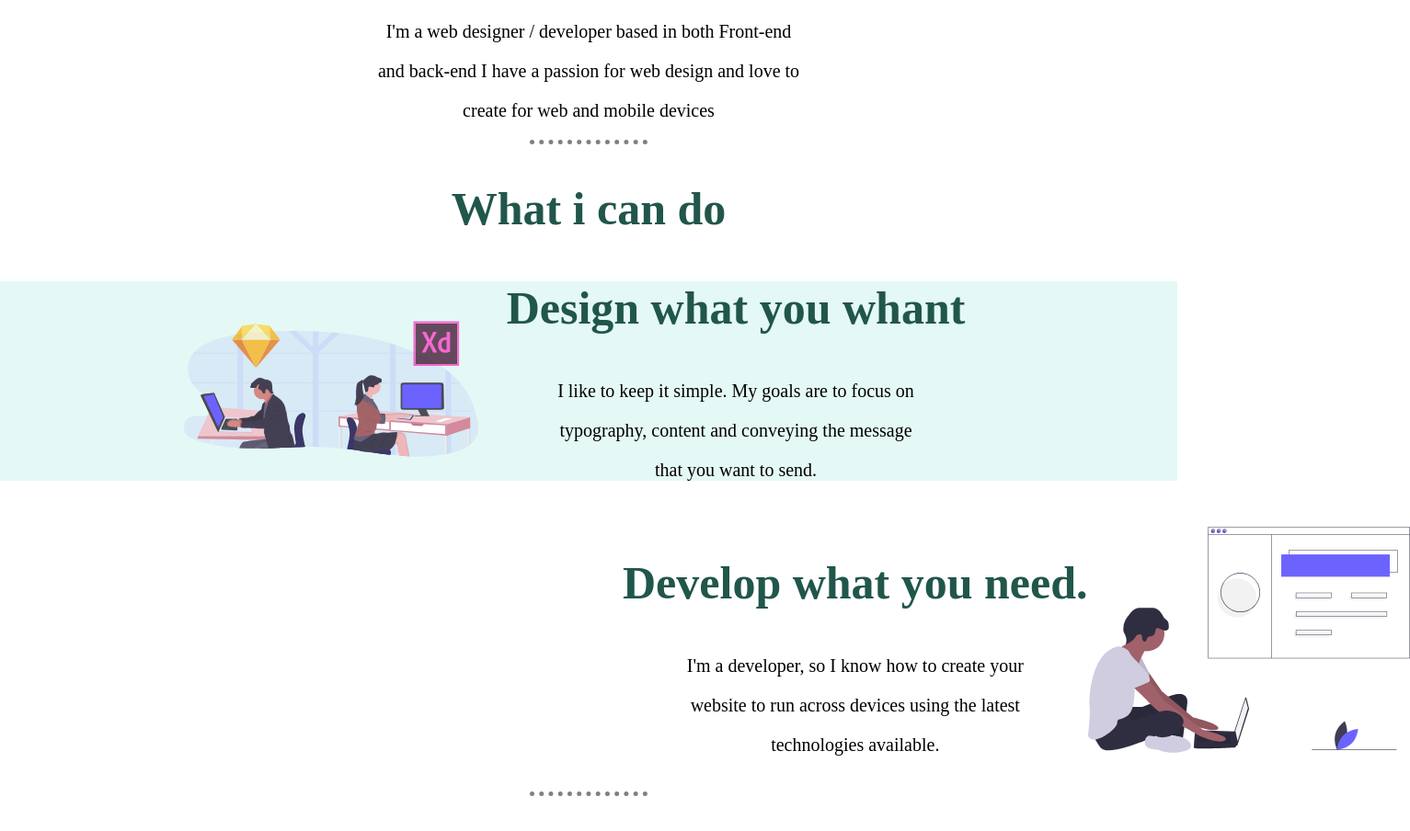
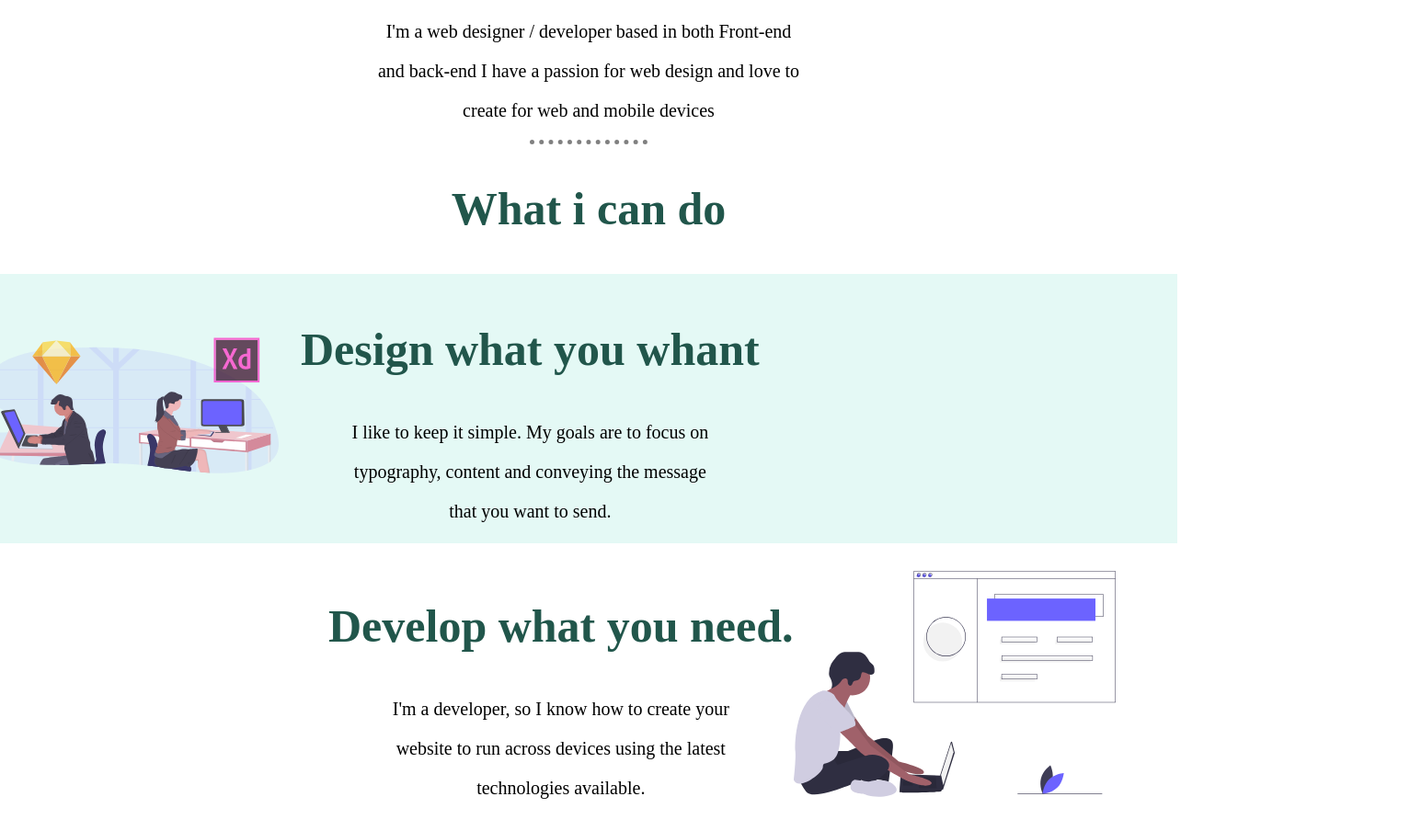
Before and after one commit to perculiar-ui/Davie, a plain HTML site: page index.html in a window 1280 px wide. Shown: the part 1093-1997 px from the top of the page at 92% size, 1533 px wide, since content can reach past the window. Drawn offline with Linux system fonts and the light colour scheme; a web font is replaced by a local one.

Commit message:
Add files via upload

```diff
--- a/css/styles.css
+++ b/css/styles.css
@@ -19,6 +19,7 @@ div{
 }
 .middle-container{
 	background-color: white;
+	margin: 0;
 
 }
 .bottom-container{
@@ -94,7 +95,7 @@ p{
 }
 .photoshop{
 	position: relative;
-	left: 200px;
+	right: 20px;
 }
 .classname{
 	background-color:#68b0ab;
--- a/index.html
+++ b/index.html
@@ -23,14 +23,24 @@
 	<hr>
 	<h2>What i can do</h2>
 
-			<div class="skills">
-				<img class="photoshop" src="images/undraw_design_tools_42tf.svg" alt="photoshop">
-	<h3>Design what you whant</h3>
+
+	<div class="skills">
+
+	<table>
+		<tr>
+			<td><img class="photoshop" src="images/undraw_design_tools_42tf.svg" alt="photoshop"></td>
+			<td><h3>Design what you whant</h3>
 	<p>I like to keep it simple. My goals are to focus on</p>
 	<p>typography, content and conveying the message </p>
 	<p>that you want to send.</p>
+				</td>
+		</tr>
+	</table>
 
-			</div>
+
+
+
+   </div>
 
 
 <table>
```
